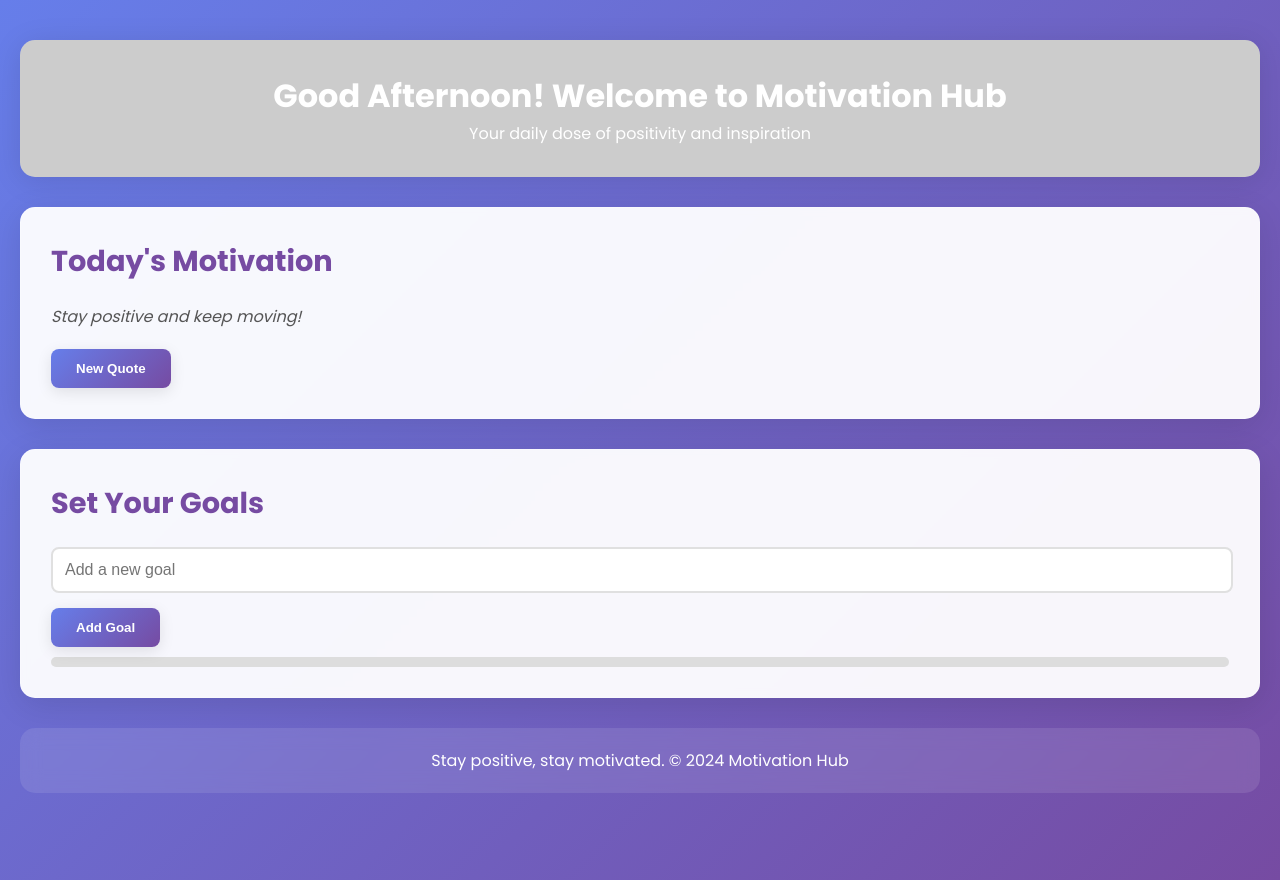
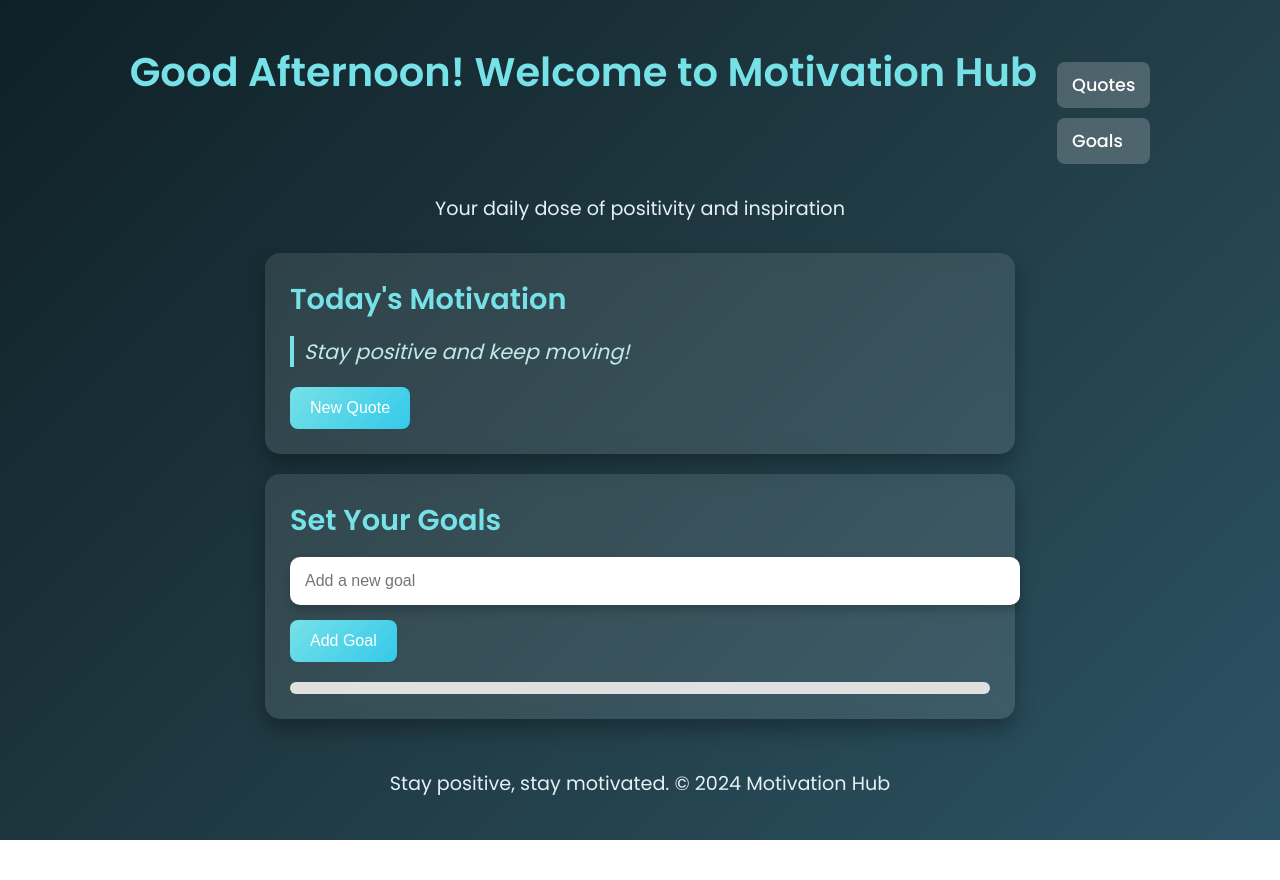
Before and after one commit to Derric01/motivational_website, a plain HTML site: page index.html in a window 1280 px wide. After the commit the page ends 840 px from the top, so only its background shows below. Drawn offline with Linux system fonts and the light colour scheme; no server answers; placeholder pictures from the web are drawn by us.

Commit message:
Changed Style.css

```diff
--- a/index.html
+++ b/index.html
@@ -12,12 +12,18 @@
   </head>
   <body>
     <header id="header">
-      <h1 id="greeting">Welcome to Motivation</h1>
+      <nav class="navbar">
+        <h1 id="greeting">Welcome to Motivation Hub</h1>
+        <ul class="nav-links">
+          <li><a href="#quote-section">Quotes</a></li>
+          <li><a href="#goals-section">Goals</a></li>
+        </ul>
+      </nav>
       <p>Your daily dose of positivity and inspiration</p>
     </header>
 
     <!-- Quote Section -->
-    <section class="quote-section">
+    <section class="quote-section" id="quote-section">
       <h2>Today's Motivation</h2>
       <blockquote id="quote">
         "The only way to do great work is to love what you do." – Steve Jobs
@@ -26,7 +32,7 @@
     </section>
 
     <!-- Goal Tracker Section -->
-    <section class="goals-section">
+    <section class="goals-section" id="goals-section">
       <h2>Set Your Goals</h2>
       <input type="text" id="goalInput" placeholder="Add a new goal" />
       <button onclick="addGoal()">Add Goal</button>
--- a/script.js
+++ b/script.js
@@ -1,17 +1,10 @@
 // Quotes API
 const quotesApi = "https://api.quotable.io/random";
-
-// Array of background images
-const backgrounds = [
-  "https://via.placeholder.com/1920x1080/4facfe/ffffff?text=Motivation+1",
-  "https://via.placeholder.com/1920x1080/00f2fe/ffffff?text=Motivation+2",
-  "https://via.placeholder.com/1920x1080/f5a623/ffffff?text=Motivation+3"
-];
 
 // Greet user based on time of day
 function displayGreeting() {
   const hour = new Date().getHours();
-  const greeting = document.getElementById('greeting');
+  const greeting = document.getElementById("greeting");
 
   if (hour < 12) {
     greeting.textContent = "Good Morning! Welcome to Motivation Hub";
@@ -22,44 +15,41 @@ function displayGreeting() {
   }
 }
 
-// Change background image randomly
-function changeBackground() {
-  const header = document.getElementById('header');
-  const randomIndex = Math.floor(Math.random() * backgrounds.length);
-  header.style.backgroundImage = `url(${backgrounds[randomIndex]})`;
-}
-
 // Fetch a new quote
 function fetchNewQuote() {
   fetch(quotesApi)
-    .then(response => response.json())
-    .then(data => {
-      document.getElementById('quote').innerText = data.content + " — " + data.author;
+    .then((response) => response.json())
+    .then((data) => {
+      document.getElementById(
+        "quote"
+      ).innerText = `"${data.content}" — ${data.author}`;
     })
-    .catch(error => {
-      document.getElementById('quote').innerText = "Stay positive and keep moving!";
+    .catch(() => {
+      document.getElementById("quote").innerText =
+        "Stay positive and keep moving!";
     });
 }
 
 // Goal Tracker
 function addGoal() {
-  const goalInput = document.getElementById('goalInput');
+  const goalInput = document.getElementById("goalInput");
   const goalText = goalInput.value.trim();
 
   if (goalText) {
-    const li = document.createElement('li');
+    const li = document.createElement("li");
     li.innerText = goalText;
 
-    const deleteButton = document.createElement('button');
+    const deleteButton = document.createElement("button");
     deleteButton.innerText = "Delete";
+    deleteButton.style.marginLeft = "10px";
     deleteButton.onclick = function () {
       li.remove();
       updateProgress();
     };
 
     li.appendChild(deleteButton);
-    document.getElementById('goalList').appendChild(li);
-    goalInput.value = '';
+    document.getElementById("goalList").appendChild(li);
+    goalInput.value = "";
 
     updateProgress();
   }
@@ -67,16 +57,27 @@ function addGoal() {
 
 // Update progress bar
 function updateProgress() {
-  const totalGoals = document.querySelectorAll('#goalList li').length;
-  const completedGoals = document.querySelectorAll('#goalList li[completed]').length;
+  const totalGoals = document.querySelectorAll("#goalList li").length;
+  const completedGoals = document.querySelectorAll(
+    "#goalList li[completed]"
+  ).length;
 
   const progress = totalGoals > 0 ? (completedGoals / totalGoals) * 100 : 0;
-  document.getElementById('progressBar').style.width = progress + "%";
+  document.getElementById("progressBar").style.width = progress + "%";
 }
+
+// Smooth scroll for navigation
+document.querySelectorAll(".nav-links a").forEach((link) => {
+  link.addEventListener("click", (e) => {
+    e.preventDefault();
+    document.querySelector(link.getAttribute("href")).scrollIntoView({
+      behavior: "smooth",
+    });
+  });
+});
 
 // Initialize website
 window.onload = function () {
   displayGreeting();
-  changeBackground();
   fetchNewQuote();
 };
--- a/style.css
+++ b/style.css
@@ -1,4 +1,4 @@
-/* Reset some default browser styles */
+/* Reset default browser styles */
 body,
 h1,
 h2,
@@ -11,110 +11,173 @@ blockquote {
   list-style: none;
 }
 
-/* Add this at the top of your CSS file for the custom font */
-@import url("https://fonts.googleapis.com/css2?family=Poppins:wght@300;400;500;600;700&display=swap");
+/* Font Import */
+@import url("https://fonts.googleapis.com/css2?family=Poppins:wght@300;400;600&display=swap");
 
+/* Body Styling */
 body {
   font-family: "Poppins", sans-serif;
-  line-height: 1.6;
-  /* Modern gradient background */
-  background: linear-gradient(135deg, #667eea 0%, #764ba2 100%);
-  color: #333;
-  padding: 40px 20px;
+  background: linear-gradient(135deg, #0f2027, #203a43, #2c5364);
+  color: #ffffff;
   min-height: 100vh;
+  display: flex;
+  flex-direction: column;
+  align-items: center;
+  justify-content: center;
+  padding: 20px;
 }
 
+/* Header */
 header {
-  background: rgba(255, 255, 255, 0.1);
-  backdrop-filter: blur(10px);
-  color: #fff;
-  padding: 30px 0;
   text-align: center;
   margin-bottom: 30px;
-  border-radius: 15px;
-  box-shadow: 0 4px 30px rgba(0, 0, 0, 0.1);
 }
 
-.quote-section,
-.goals-section {
-  background: rgba(255, 255, 255, 0.95);
+.navbar {
+  display: flex;
+  justify-content: center;
+  gap: 20px;
+  margin-bottom: 20px;
+}
+
+.nav-links li a {
+  color: #ffffff;
+  text-decoration: none;
+  font-size: 1.1rem;
+  font-weight: 500;
+  transition: color 0.3s ease;
+}
+
+.nav-links li a:hover {
+  color: #76e1e7;
+}
+
+h1 {
+  font-size: 2.5rem;
+  font-weight: 600;
+  color: #76e1e7;
+  margin-bottom: 10px;
+}
+
+p {
+  font-size: 1.2rem;
+  color: #e4f0f5;
+}
+
+/* Section Styling */
+section {
+  background: rgba(255, 255, 255, 0.1);
+  backdrop-filter: blur(8px);
+  padding: 25px;
   border-radius: 15px;
-  box-shadow: 0 8px 32px rgba(0, 0, 0, 0.1);
-  padding: 30px;
-  margin-bottom: 30px;
-  backdrop-filter: blur(4px);
-  border: 1px solid rgba(255, 255, 255, 0.18);
+  width: 90%;
+  max-width: 700px;
+  box-shadow: 0 10px 20px rgba(0, 0, 0, 0.3);
+  margin-bottom: 20px;
 }
 
 h2 {
-  margin-bottom: 20px;
-  color: #764ba2;
-  font-size: 1.8em;
+  font-size: 1.8rem;
+  font-weight: 600;
+  color: #76e1e7;
+  margin-bottom: 15px;
 }
 
 blockquote {
+  font-size: 1.3rem;
   font-style: italic;
-  color: #555;
+  color: #c2e9e9;
+  border-left: 4px solid #76e1e7;
+  padding-left: 10px;
   margin-bottom: 20px;
 }
 
+/* Input and Buttons */
+input[type="text"] {
+  width: 100%;
+  padding: 15px;
+  font-size: 1rem;
+  margin-bottom: 15px;
+  border: none;
+  border-radius: 10px;
+  background: #ffffff;
+  box-shadow: 0 5px 10px rgba(0, 0, 0, 0.2);
+}
+
+input[type="text"]:focus {
+  outline: 2px solid #76e1e7;
+  box-shadow: 0 5px 15px rgba(118, 225, 231, 0.3);
+}
+
 button {
-  background: linear-gradient(135deg, #667eea 0%, #764ba2 100%);
-  color: #fff;
+  background: linear-gradient(135deg, #76e1e7, #34c9eb);
+  color: #ffffff;
   border: none;
-  padding: 12px 25px;
+  padding: 12px 20px;
   border-radius: 8px;
+  font-size: 1rem;
+  font-weight: 500;
   cursor: pointer;
-  transition: all 0.3s ease;
-  font-weight: 600;
-  box-shadow: 0 4px 15px rgba(0, 0, 0, 0.1);
+  transition: transform 0.2s ease, box-shadow 0.2s ease;
 }
 
 button:hover {
   transform: translateY(-2px);
-  box-shadow: 0 6px 20px rgba(0, 0, 0, 0.15);
+  box-shadow: 0 10px 20px rgba(52, 201, 235, 0.4);
 }
 
-input[type="text"] {
-  width: calc(100% - 24px);
-  padding: 12px;
-  margin-bottom: 15px;
-  border: 2px solid #e0e0e0;
-  border-radius: 8px;
-  font-size: 1em;
-  transition: all 0.3s ease;
-}
-
-input[type="text"]:focus {
-  border-color: #764ba2;
-  outline: none;
-  box-shadow: 0 0 0 3px rgba(118, 75, 162, 0.1);
-}
-
-#goalList {
+/* Goals List */
+ul {
+  padding: 0;
   margin-top: 10px;
 }
 
+ul li {
+  background: rgba(255, 255, 255, 0.2);
+  padding: 10px 15px;
+  border-radius: 8px;
+  margin: 10px 0;
+  font-size: 1rem;
+  display: flex;
+  justify-content: space-between;
+  align-items: center;
+}
+
+ul li button {
+  background: #f44336;
+  padding: 6px 12px;
+  border-radius: 6px;
+  border: none;
+  color: #ffffff;
+  font-size: 0.9rem;
+  cursor: pointer;
+  transition: background-color 0.3s ease;
+}
+
+ul li button:hover {
+  background: #d32f2f;
+}
+
+/* Progress Bar */
 .progress {
-  background-color: #ddd;
-  border-radius: 5px;
+  background: #e0e0e0;
+  border-radius: 20px;
   overflow: hidden;
-  margin-top: 10px;
+  height: 12px;
+  margin-top: 20px;
 }
 
 #progressBar {
-  background-color: #4a90e2;
-  height: 10px;
+  background: linear-gradient(135deg, #76e1e7, #34c9eb);
+  height: 100%;
   width: 0;
-  transition: width 0.3s;
+  transition: width 0.4s ease;
 }
 
+/* Footer */
 footer {
   text-align: center;
-  padding: 20px 0;
-  background: rgba(255, 255, 255, 0.1);
-  color: #fff;
   margin-top: 30px;
-  border-radius: 15px;
-  backdrop-filter: blur(10px);
+  color: #e4f0f5;
+  font-size: 0.9rem;
 }
```
